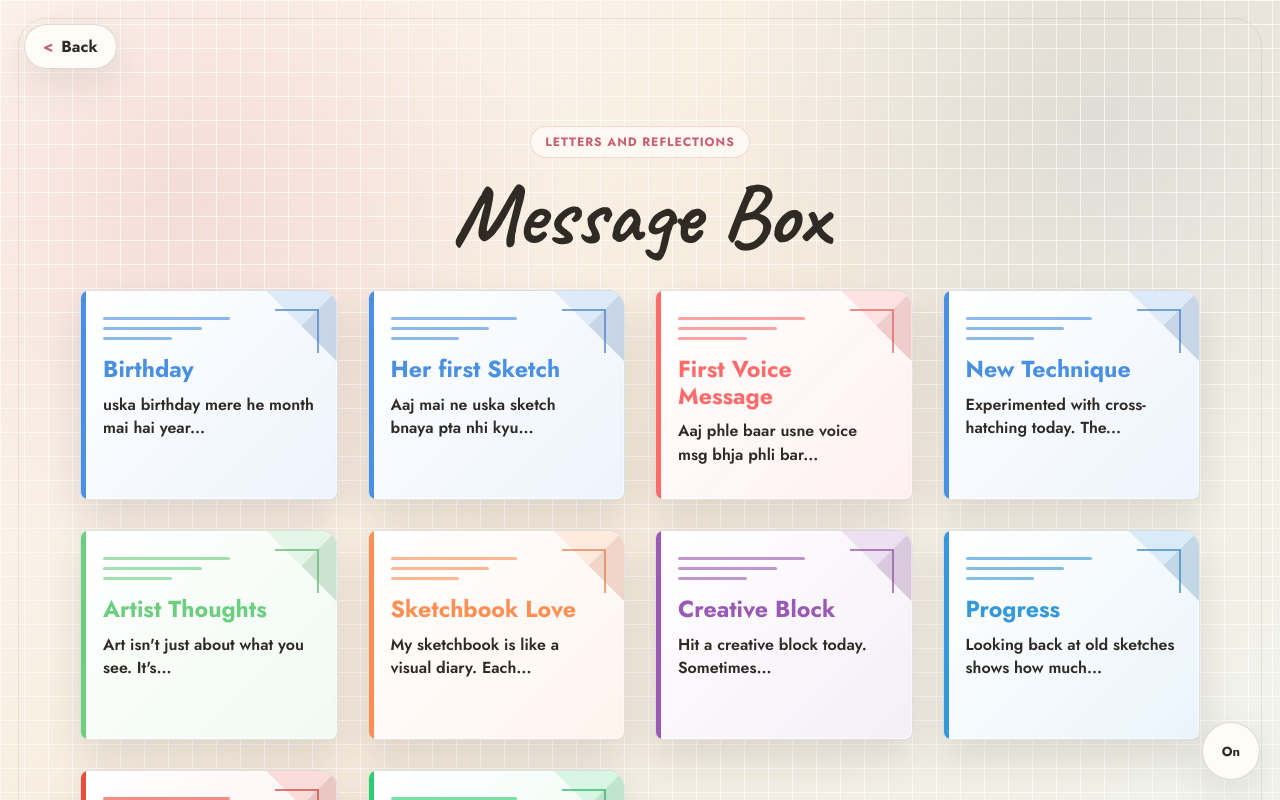
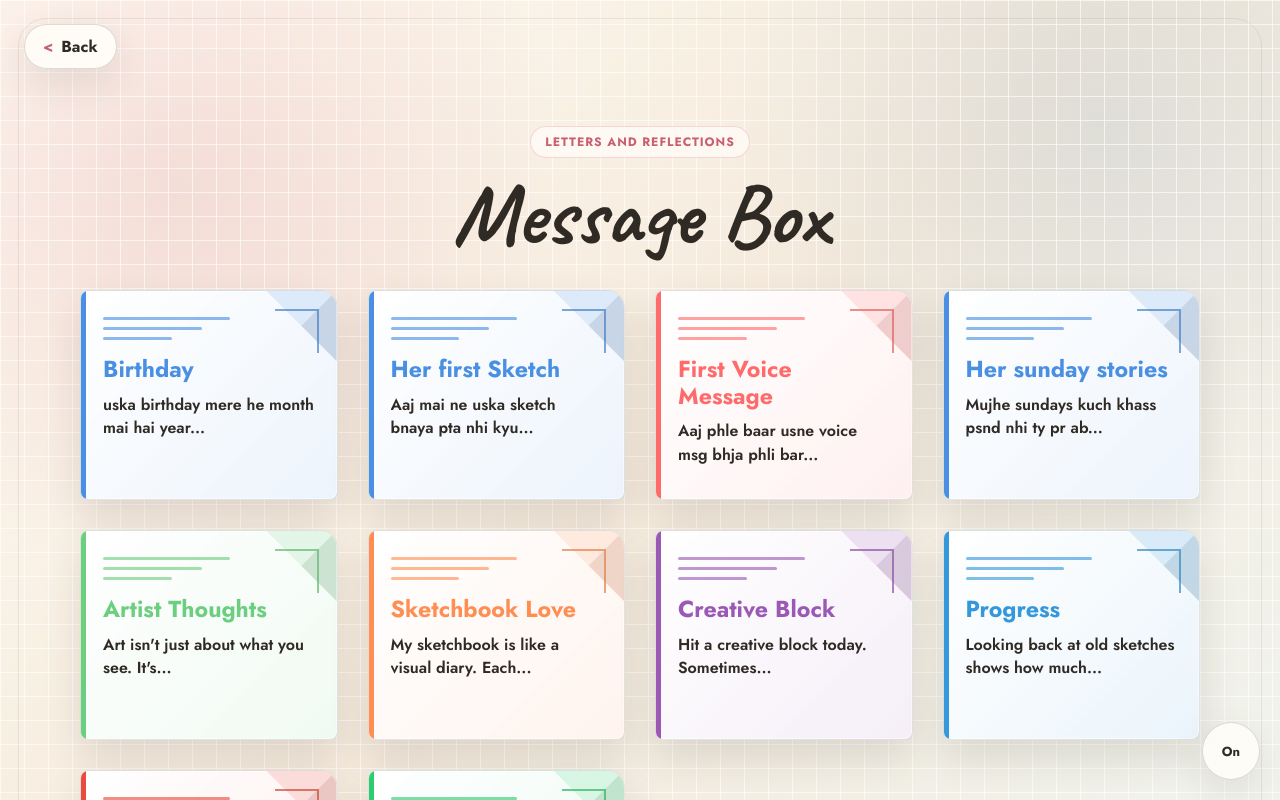
Before and after one commit to SIDDHARTHBHUMIHAR/hehehe, a React (Vite) app: page /message-box in a window 1280 px wide. Shown: the top 800 px of the page. Built offline with nearby package versions, Linux system fonts and the light colour scheme.

Commit message:
msg addd

```diff
--- a/src/pages/messagesData.js
+++ b/src/pages/messagesData.js
@@ -29,8 +29,8 @@ export const messages = [
   },
   {
     id: 4,
-    title: "New Technique",
-    content: "Experimented with cross-hatching today. The texture it creates is absolutely mesmerizing!",
+    title: "Her sunday stories",
+    content: "Mujhe sundays kuch khass psnd nhi ty pr ab sundays ka wait rehta hai kyuki uske stories dekhne ko milte hai kyu ki sunday ko uske papa puri family ko car me ghumane le jate hai aur vo fir story lgati hai apni 😍 ",
     color: "#4a90e2",
     position: { top: "25%", right: "15%" },
     music: "/assets/music2.mp3"  // ADDED MUSIC
```
